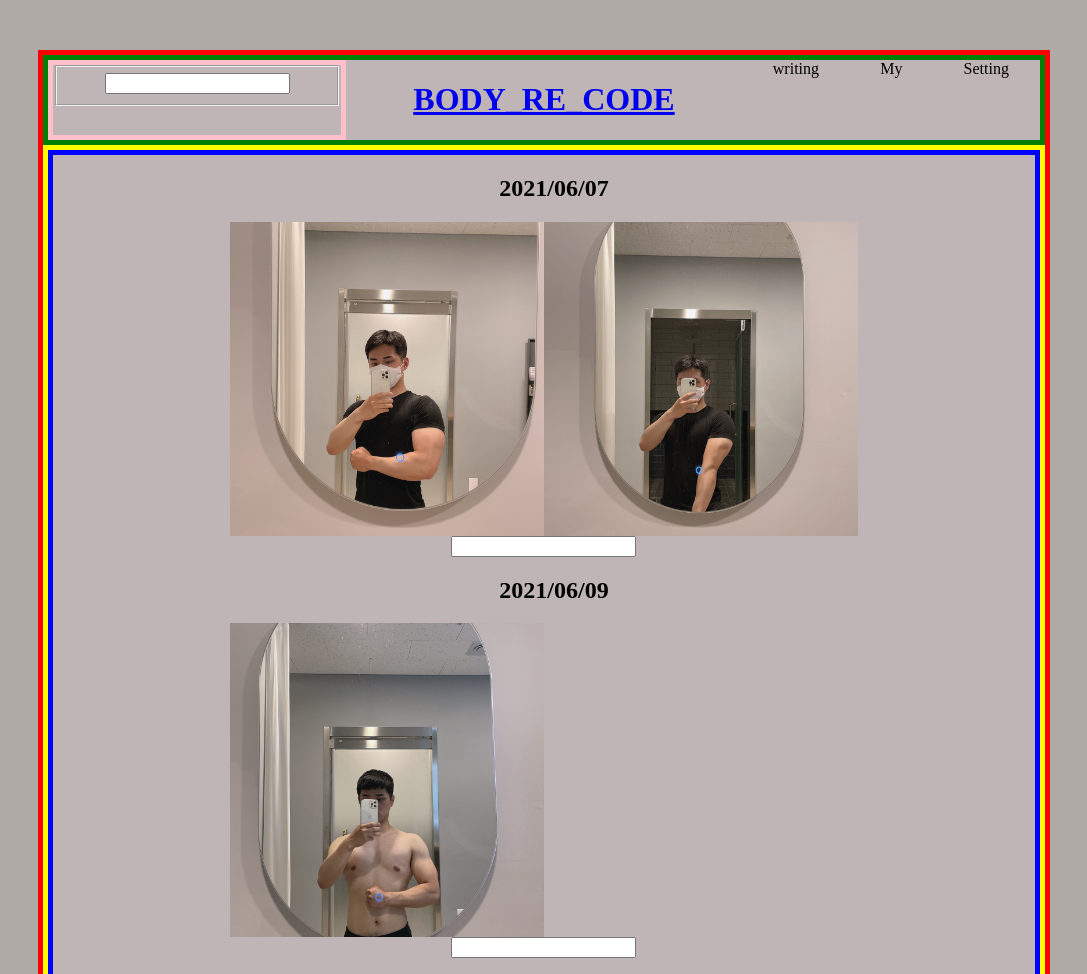
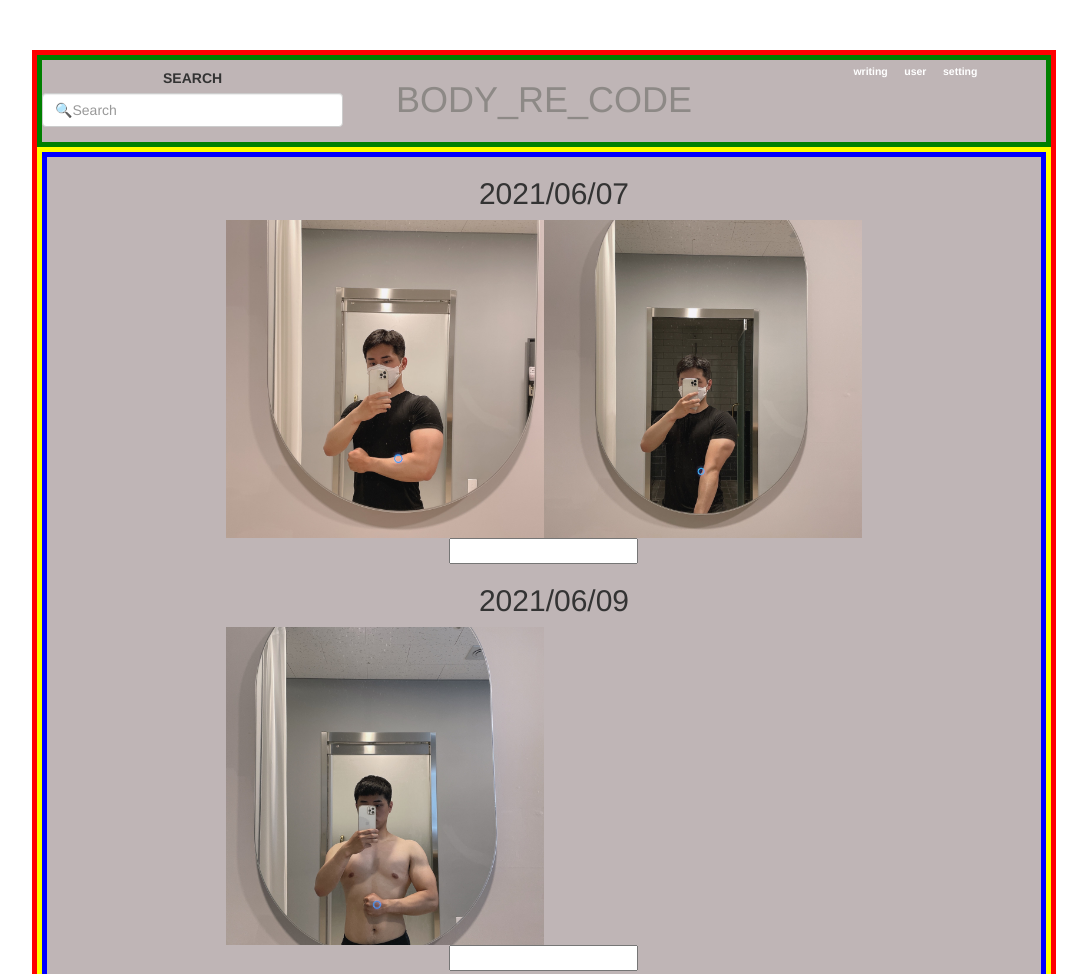
Before and after one commit to yih5025/bodyrecording, a plain HTML site: page index.html in a window 1280 px wide. Shown: the top 974 px of the page, without its empty margins (96-1183 px from the left). Drawn offline with nearby package versions, Linux system fonts and the light colour scheme.

Commit message:
fix header

```diff
--- a/BodyRecord.css
+++ b/BodyRecord.css
@@ -3,6 +3,7 @@
 }
 body{
    background-color: #b0aaa7;
+   font-family: 'Times New Roman', serif;
 }
 #wrapper{
     width: 80%;
@@ -20,16 +21,25 @@ body{
     text-align: center;
 }
 #leftNav{
-    border: solid 5px pink;
+
     width: 30%;
+}
+#leftNav > form {
+    margin-top: 8px;
+}
+#leftNav > form > fieldset{
+    padding: 0;
+    margin : 0;
+}
+#leftNav > form > fieldset > input {
+    width: 208px;
+    height: 46px;
 }
 #title{
     width: 40%;
 }
 #rightNav{
     width: 30%;
-    display: flex;
-    justify-content: space-around;
 }
 #content{
     border: solid 5px yellow;
@@ -67,14 +77,31 @@ body{
 .gallery > video{
     width: 100%;
 }
-.day> .writing{
+.day > .writing{
     width: 80%;
     height: 30%;
     margin-left: 10%;
     margin-right: 10%;
 }
-#header > h1{
+#header > #title > h1{
     margin-left: 25px;
     margin-bottom: 10px;
     margin-top: 30px;
+    text-decoration: none;
 }
+#header > #title > a:link{
+    text-decoration: none;
+    color: #8d8986;
+}
+#header > #title > a:visited{
+    color: #8d8986;
+}
+#header > #title > a:hover{
+    color:#cfc0b9;
+}
+#rightNav ul.icons li{
+    display: inline-block;
+}
+#rightNav ul .icons li .label{
+    display: none;
+}
--- a/index.html
+++ b/index.html
@@ -5,22 +5,27 @@
     <title>BodyRecord</title>
     <script defer src="BodyRecord.js"></script>
     <link rel="stylesheet" href="BodyRecord.css">
+    <link rel="stylesheet" href="https://stackpath.bootstrapcdn.com/bootstrap/3.4.1/css/bootstrap.min.css" integrity="sha384-HSMxcRTRxnN+Bdg0JdbxYKrThecOKuH5zCYotlSAcp1+c8xmyTe9GYg1l9a69psu" crossorigin="anonymous">
+    <link rel="stylesheet" href="../fontello-17515401/css/fontello.css">
 </head>
 <body>
     <div id="wrapper">
         <header id="header">
             <nav id="leftNav">
                 <form action="">
-                    <fieldset>
-                        <input type="text">
-                    </fieldset>
+                    <div class="form-group">
+                        <label for="exampleInputEmail1">SEARCH</label>
+                        <input type="text" class="form-control" id="exampleInputEmail1" placeholder="🔍Search">
+                      </div>
                 </form>
             </nav>
             <div id="title"> <a href="index.html"><h1>BODY_RE_CODE</h1></a></div>
             <nav id="rightNav">
-                <div id="writing">writing</div>
-                <div id="my">My</div>
-                <div id="setting">Setting</div>
+                <ul class="icons">
+                    <li><a href="#" class="icon-edit"><span class="label">writing</span></a></li>
+                    <li><a href="#" class="icon-user"><span class="label">user</span></a></li>
+                    <li><a href="#" class="icon-cog"><span class="label">setting</span></a></li>
+                </ul>
             </nav>
         </header>
         <section id="content">
```
